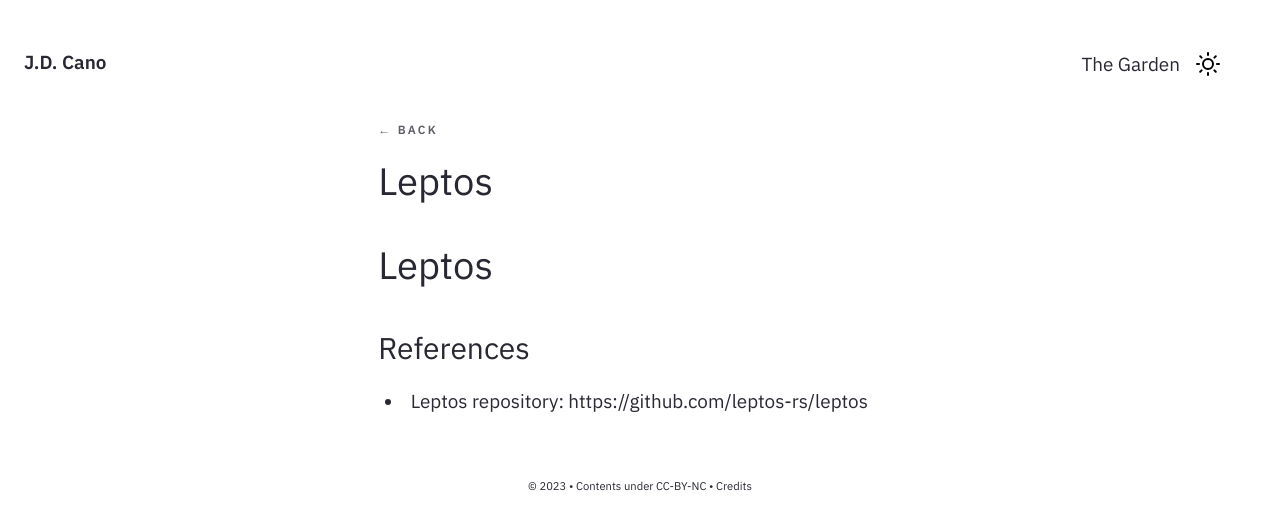
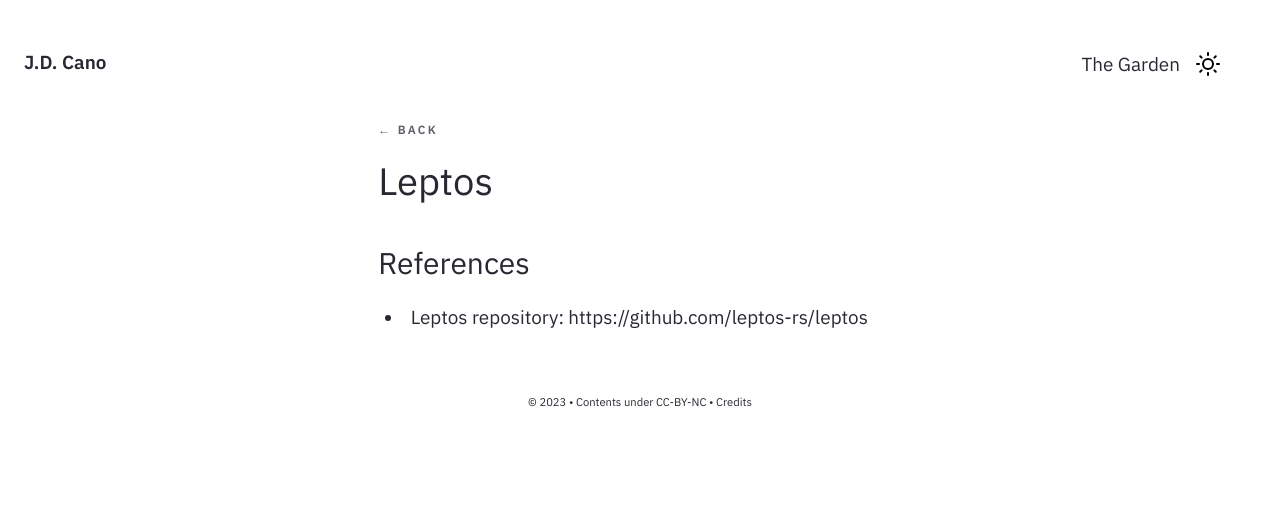
Before and after one commit to Gorzas/gorzas.github.io, a Jekyll site: the page built from _notes/Public/tech/leptos.md, in a window 1280 px wide. Shown: the top 530 px of the page. Built offline with Jekyll 4.4.1, drawn with Linux system fonts in a browser that asks for light colours.

Commit message:
Update leptos.md

```diff
--- a/_notes/Public/tech/leptos.md
+++ b/_notes/Public/tech/leptos.md
@@ -5,8 +5,6 @@ tags: rust
 date : 29-05-2023
 ---
 
-# Leptos
-
 ### References
 
 - Leptos repository: https://github.com/leptos-rs/leptos
```
